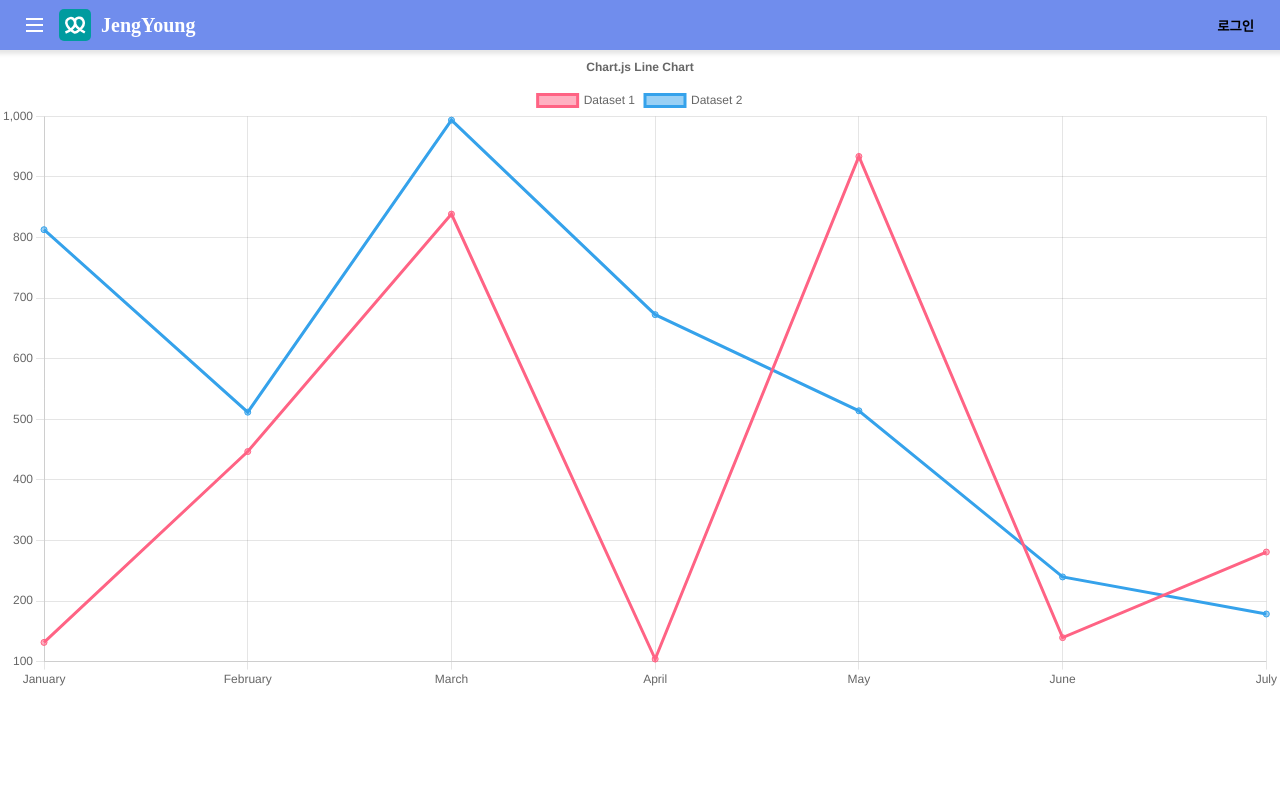
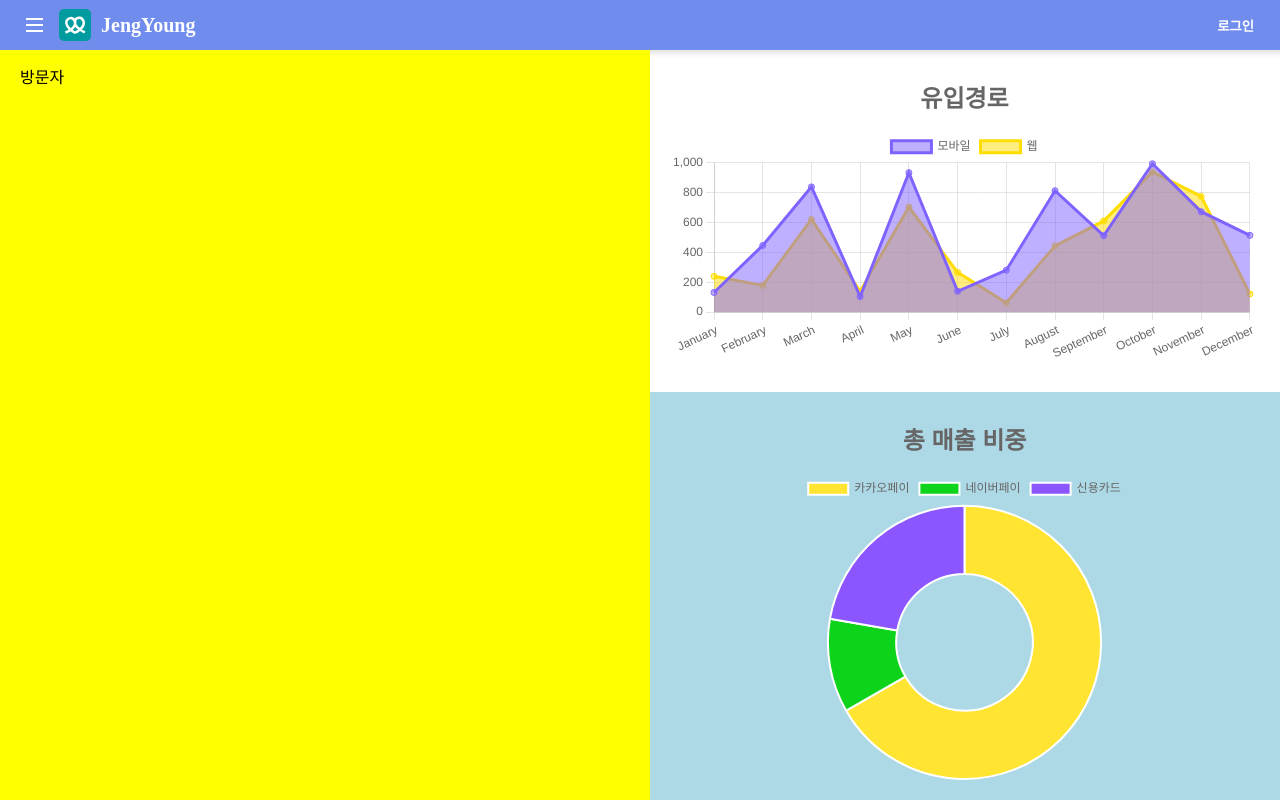
Before and after one commit to JengYoung/chartjs-dashboard, a Next.js app in the folder 3.x/next/10/: page / in a window 1280 px wide. Built offline with nearby package versions, Linux system fonts and the light colour scheme.

Commit message:
feat: create Sale Doughnut chart

```diff
--- a/3.x/next/10/components/base/Button/DefaultButton.tsx
+++ b/3.x/next/10/components/base/Button/DefaultButton.tsx
@@ -108,7 +108,7 @@ DefaultButton.Style = styled(motion.button)<IDefaultButtonStyle>`
   border: ${(props) => props.$border};
   background-color: ${(props) => props.$backgroundColor};
   background: ${(props) => props.$background};
-  color: ${(props) => props.color};
+  color: ${(props) => props.$color};
   font-size: ${(props) => props.$fontSize};
   font-weight: bold;
 
--- a/3.x/next/10/src/pages/index.tsx
+++ b/3.x/next/10/src/pages/index.tsx
@@ -1,4 +1,4 @@
-import { ReactElement, useRef } from 'react'
+import { ReactElement, useEffect, useRef } from 'react'
 
 import {
   Chart as ChartJS,
@@ -10,8 +10,13 @@ import {
   Tooltip,
   Legend,
 } from 'chart.js';
-import { Line } from 'react-chartjs-2';
+
+import { Doughnut, Line } from 'react-chartjs-2';
 import { BaseLayout } from '../../components/layouts/BaseLayout';
+import HStack from '#/components/base/Stack/HStack';
+import styled from 'styled-components';
+import Box from '#/components/base/Box/Box';
+import VStack from '#/components/base/Stack/VStack';
 
 ChartJS.register(
   CategoryScale,
@@ -23,48 +28,140 @@ ChartJS.register(
   Legend
 );
 
-export const options = {
+export const funnelOptions = {
   responsive: true,
+  maintainAspectRatio: true,
   plugins: {
     legend: {
       position: 'top' as const,
     },
     title: {
       display: true,
-      text: 'Chart.js Line Chart',
+      text: '유입경로',
+      font: {
+        size: 24
+      },
+      padding: {
+        top: 16,
+        bottom: 16
+      }
     },
   },
 };
 
-const labels = ['January', 'February', 'March', 'April', 'May', 'June', 'July'];
+const labels = ['January', 'February', 'March', 'April', 'May', 'June', 'July', 'August', 'September', 'October', 'November', "December"];
 
-export const data = {
+export const funnelData = {
   labels,
   datasets: [
     {
-      label: 'Dataset 1',
+      label: '모바일',
       data: labels.map(() => Math.random() * 1000),
-      borderColor: 'rgb(255, 99, 132)',
-      backgroundColor: 'rgba(255, 99, 132, 0.5)',
+      borderColor: 'rgb(128, 99, 255)',
+      backgroundColor: 'rgba(128, 99, 255, 0.5)',
+      fill: true
     },
     {
-      label: 'Dataset 2',
+      label: '웹',
       data: labels.map(() => Math.random() * 1000),
-      borderColor: 'rgb(53, 162, 235)',
-      backgroundColor: 'rgba(53, 162, 235, 0.5)',
+      borderColor: 'rgb(255, 221, 0)',
+      backgroundColor: 'rgba(255, 221, 0, 0.5)',
+      fill: true
     },
   ],
 };
 
+const salesData = {
+  labels: [
+    '카카오페이',
+    '네이버페이',
+    '신용카드'
+  ],
+  datasets: [{
+    data: [300, 50, 100],
+    backgroundColor: [
+      'rgb(255, 228, 50)',
+      'rgb(13, 211, 26)',
+      'rgb(139, 86, 255)'
+    ],
+    hoverOffset: 4
+  }]
+}
+
+const salesDataOptions = {
+  responsive: true,
+  aspectRatio: 1 / 0.625,
+  plugins: {
+    legend: {
+      display: true,
+      position: 'top',
+    },
+    title: {
+      display: true,
+      text: '총 매출 비중',
+      font: {
+        size: 24
+      },
+      padding: {
+        top: 16,
+        bottom: 16
+      }
+    },
+    tooltip: {
+      padding: 20,
+    }
+  }
+}
+
 export default function Home() {
-  const chartRef = useRef<HTMLCanvasElement | null>(null);
+  const chartRef = useRef<ChartJS>(null);
+  const salesChartRef = useRef<ChartJS>(null);
+
+  useEffect(() => {
+    // if (!chartRef.current) return;
+
+    console.log(chartRef.current)
+  },[chartRef])
 
   return (
-    <main>
-      <Line ref={chartRef} type="line" options={options} data={data} />
-    </main>
+    <Home.Container>
+      <HStack width="100%" height="100%">
+        <Box backgroundColor='yellow' padding="20px">
+          방문자
+        </Box>
+
+        <VStack width="100%">
+          <Box width="100%" height="100%" padding="20px">
+            <Line
+              ref={chartRef}
+              type="line"
+              options={funnelOptions}
+              data={funnelData}
+            />
+          </Box>
+
+          <Box backgroundColor='lightblue' padding="20px" height="100%">
+            <Box>
+              <Doughnut
+                type="doughnut"
+                ref={salesChartRef}
+                data={salesData}
+                options={salesDataOptions}
+              />
+            </Box>
+          </Box>
+        </VStack>
+      </HStack>
+    </Home.Container>
   )
 }
+
+Home.Container = styled.main`
+  overflow: hidden;
+  width: 100%;
+  height: calc(100% - ${props => props.theme.layouts.header.height});
+  flex: 1;
+`
 
 Home.getLayout = function getLayout(page: ReactElement) {
   return (
```
